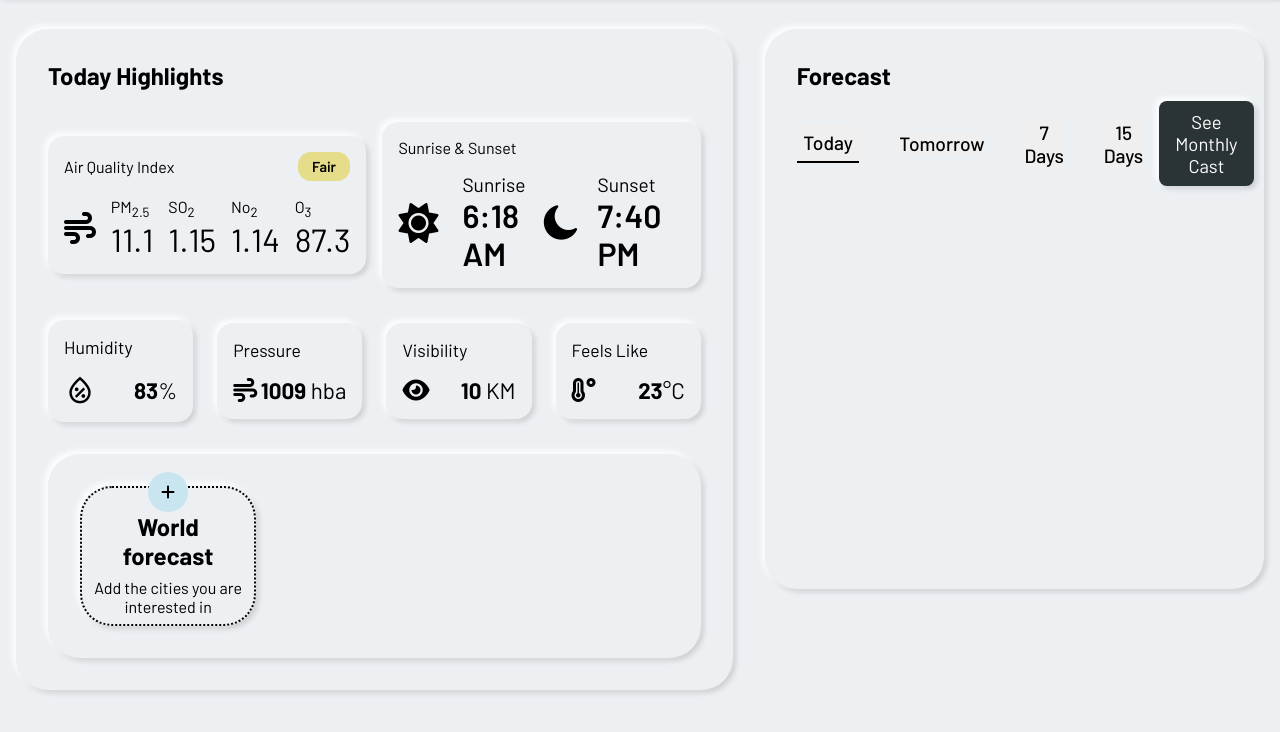
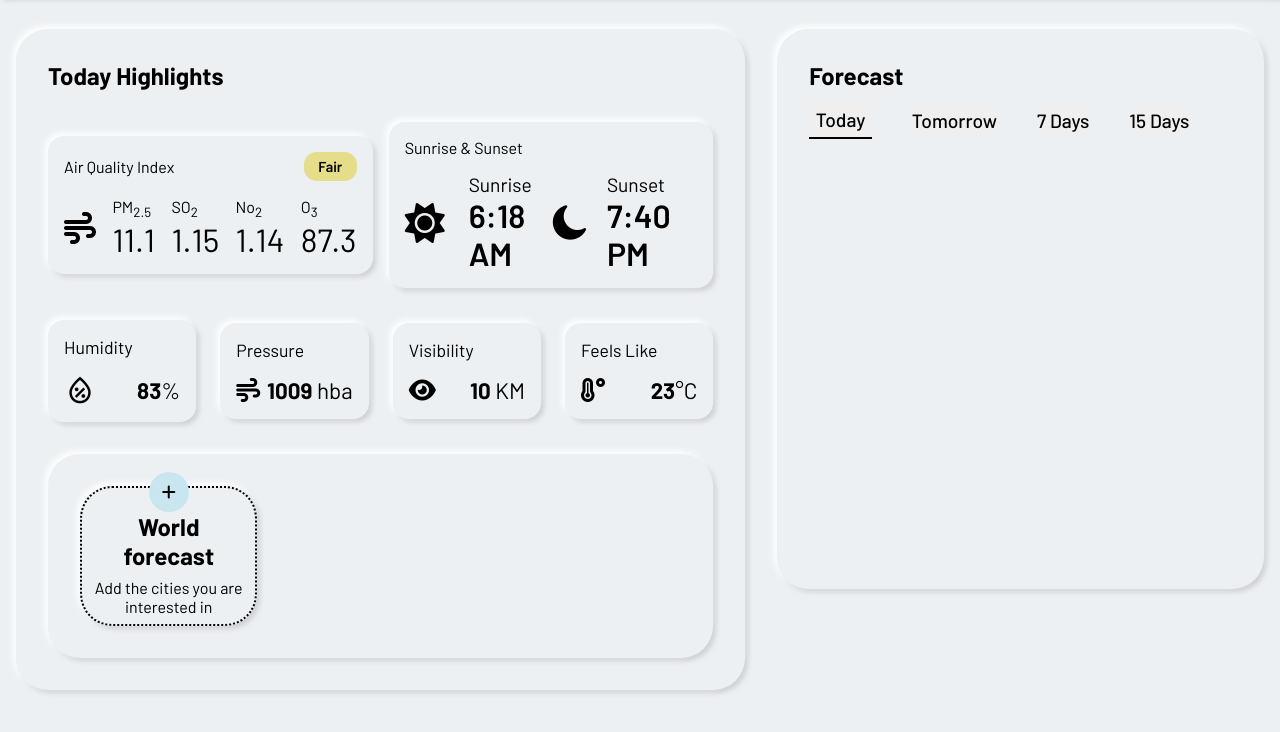
Before and after one commit to shakilahmad3434/weather-website, a plain HTML site: page index.html in a window 1280 px wide. Shown: the part 56-788 px from the top of the page. Drawn offline with nearby package versions, Linux system fonts and the light colour scheme; no server answers.

Commit message:
add css code

```diff
--- a/assets/css/style.css
+++ b/assets/css/style.css
@@ -413,22 +413,10 @@ div.weather_highlights {
   padding: 0.4rem;
 }
 
-.forecast_tabs-button button {
-  border: none;
-  outline: none;
-  border-radius: 0.5rem;
-  padding: 0.6rem 1rem;
-  box-shadow: -3px -3px 7px #ffffff, 3px 3px 5px #ceced1;
-  background-color: #2a3335;
-  color: #fff;
-  font-size: 1.15rem;
-  cursor: pointer;
-}
-
 .today_forecast-hour {
   margin-top: 1.5rem;
   overflow-y: scroll;
-  height: calc(100% - 15%);
+  height: 80%;
   display: block;
 }
 
@@ -461,7 +449,7 @@ div.weather_highlights {
 
 .forecast_item-weather {
   display: flex;
-  justify-content: center;
+  justify-content: start;
   align-items: center;
   gap: 1rem;
   border-right: 2px solid #525b44;
--- a/index.html
+++ b/index.html
@@ -176,9 +176,7 @@
               <button class="sevendays_btn">7 Days</button>
               <button class="fifteendays_btn">15 Days</button>
             </div>
-            <div class="forecast_tabs-button">
-              <button>See Monthly Cast</button>
-            </div>
+
           </div>
           <div class="today_forecast-hour">
             <!-- display today forecast by js -->
```
